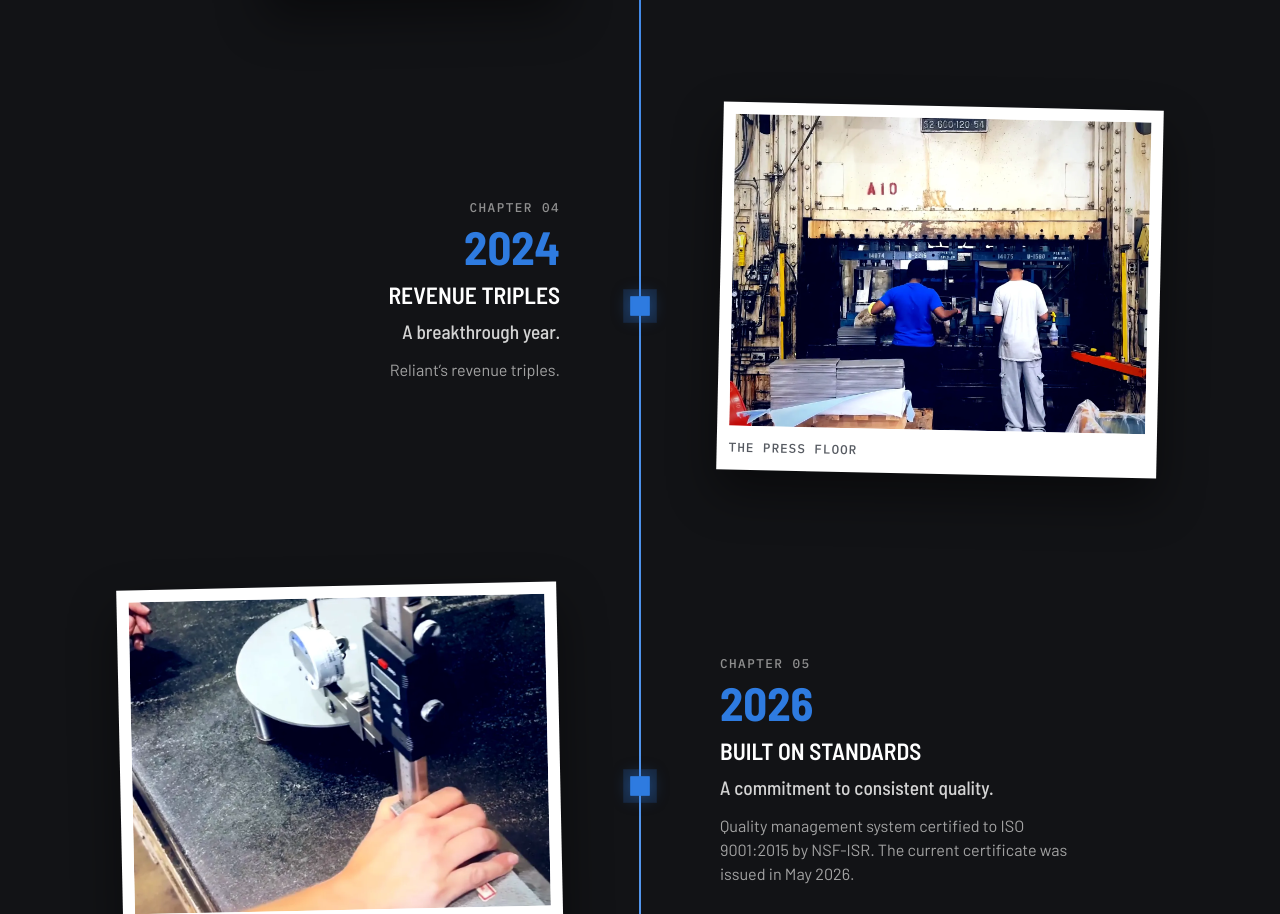
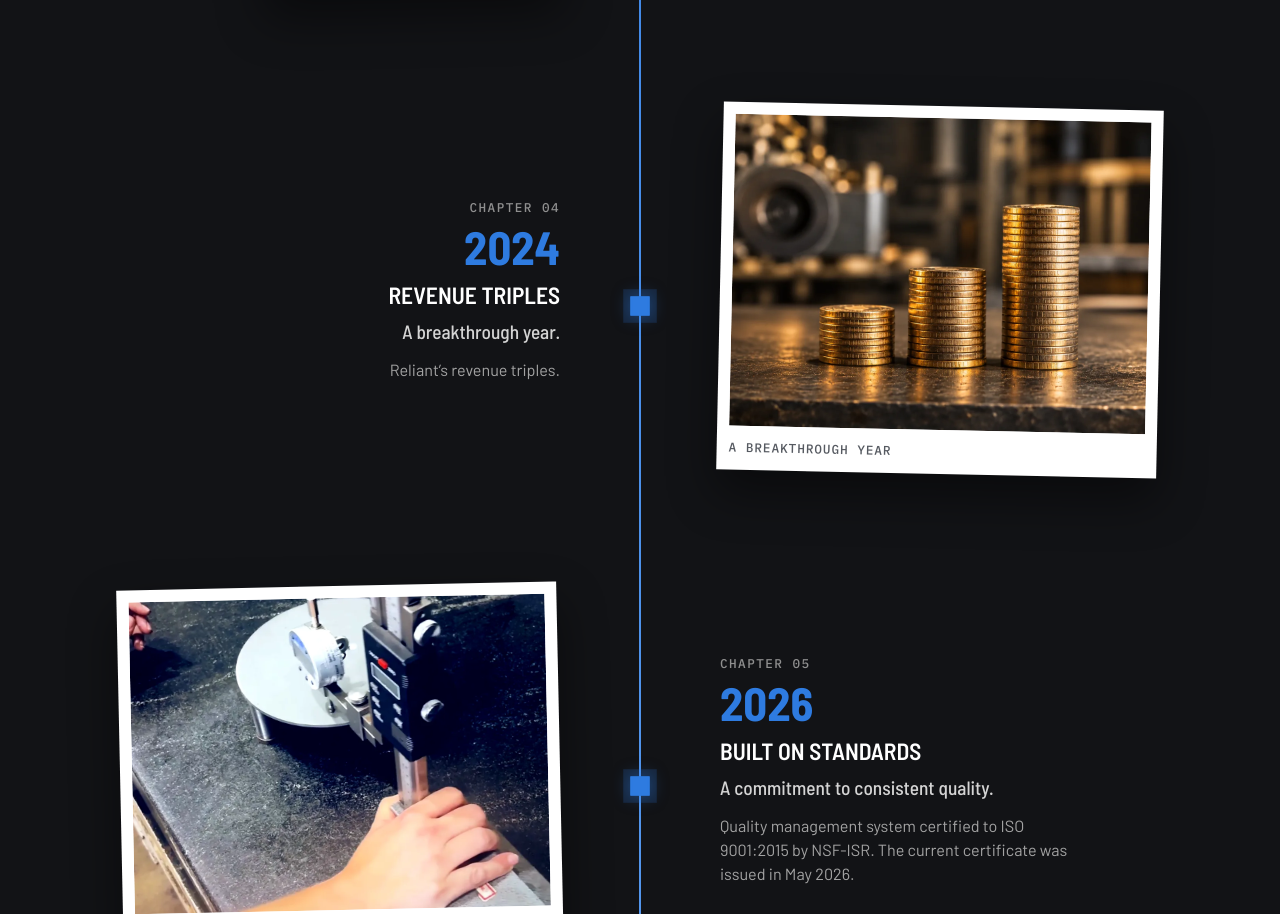
Before and after one commit to satty-90/reliant-demo, a plain HTML site: page pages/about.html in a window 1280 px wide. Shown: the part 3504-4418 px from the top of the page. Drawn offline with Linux system fonts and the light colour scheme.

Commit message:
About: coin-stack image for the 2024 revenue step

```diff
--- a/pages/about.html
+++ b/pages/about.html
@@ -227,7 +227,7 @@
             <li class="ab-step reveal">
                 <span class="ab-step-dot" aria-hidden="true"></span>
                 <div class="ab-step-photo">
-                    <figure class="ab-polaroid"><div class="shot"><img src="../assets/images/about/hero-floor.webp" alt="Operators running a stamping press on Reliant&rsquo;s production floor" loading="lazy"></div><figcaption>The press floor</figcaption></figure>
+                    <figure class="ab-polaroid"><div class="shot"><img src="../assets/images/about/revenue-growth.webp" width="1200" height="900" alt="Three stacks of gold coins rising in height in front of a blurred stamping press" loading="lazy"></div><figcaption>A breakthrough year</figcaption></figure>
                 </div>
                 <div class="ab-step-text">
                     <span class="chapter">Chapter 04</span>
```
Also changed, not shown: assets/images/about/revenue-growth.webp (added), 1 other file.
